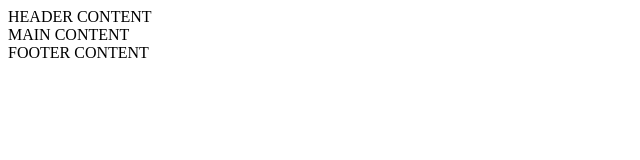
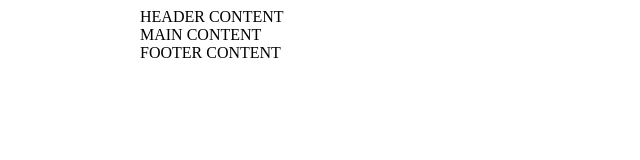
Before and after one commit to front-end-by-rimantas/39-grupe-astronautas, a website: page index.html in a window 1280 px wide. Shown: the whole page, without its empty margins (0-640 px from the left). Drawn offline with Linux system fonts and the light colour scheme.

Commit message:
Layout style #4

```diff
--- a/index.html
+++ b/index.html
@@ -6,6 +6,7 @@
     <meta http-equiv="X-UA-Compatible" content="IE=edge">
     <meta name="viewport" content="width=device-width, initial-scale=1.0">
     <title>Astronautas</title>
+    <link rel="stylesheet" href="./main.css">
 </head>
 
 <body>
--- /dev/null
+++ b/main.css
@@ -0,0 +1,7 @@
+header,
+main,
+footer {
+    display: inline-block;
+    width: 1000px;
+    margin: 0 calc(50% - 500px);
+}
```
